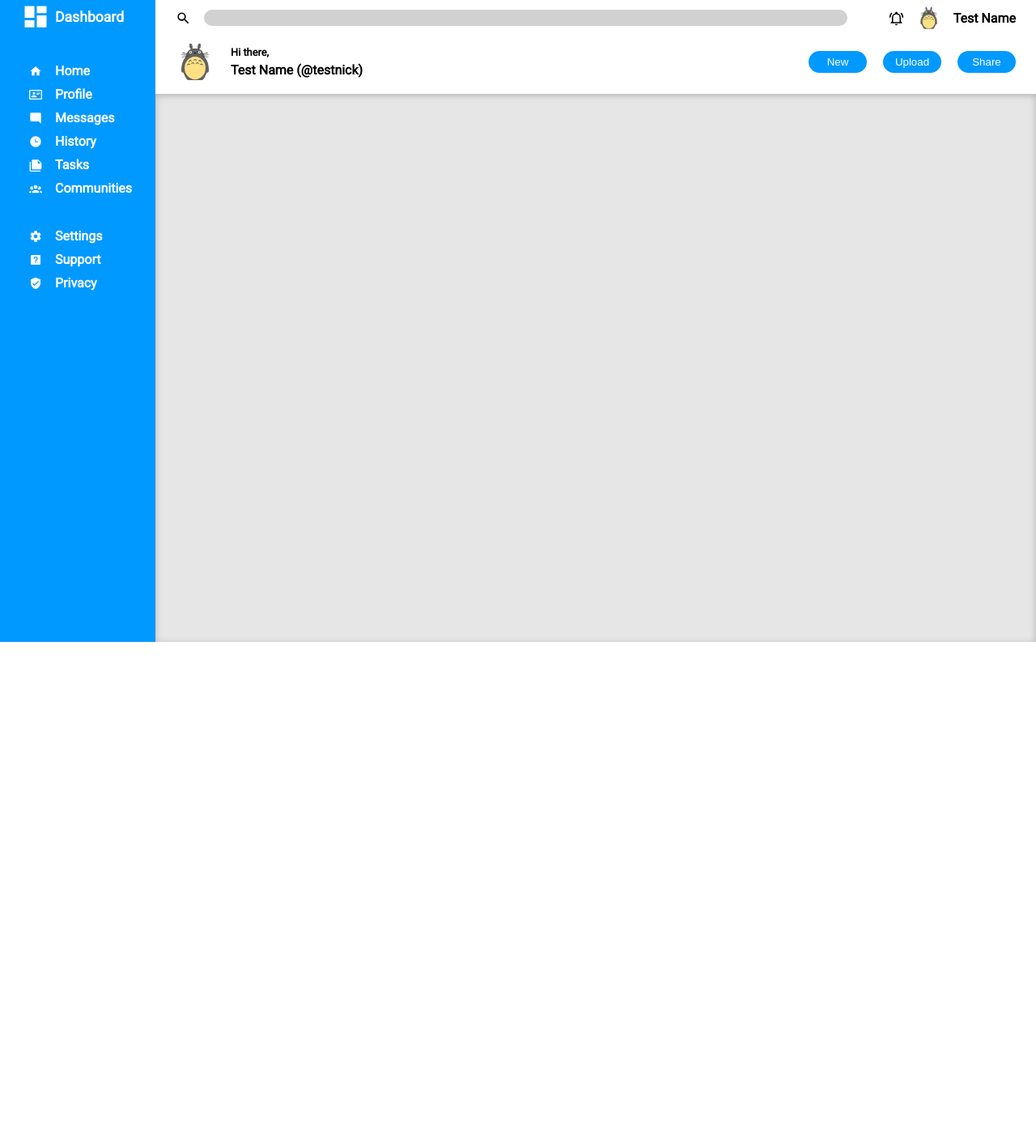
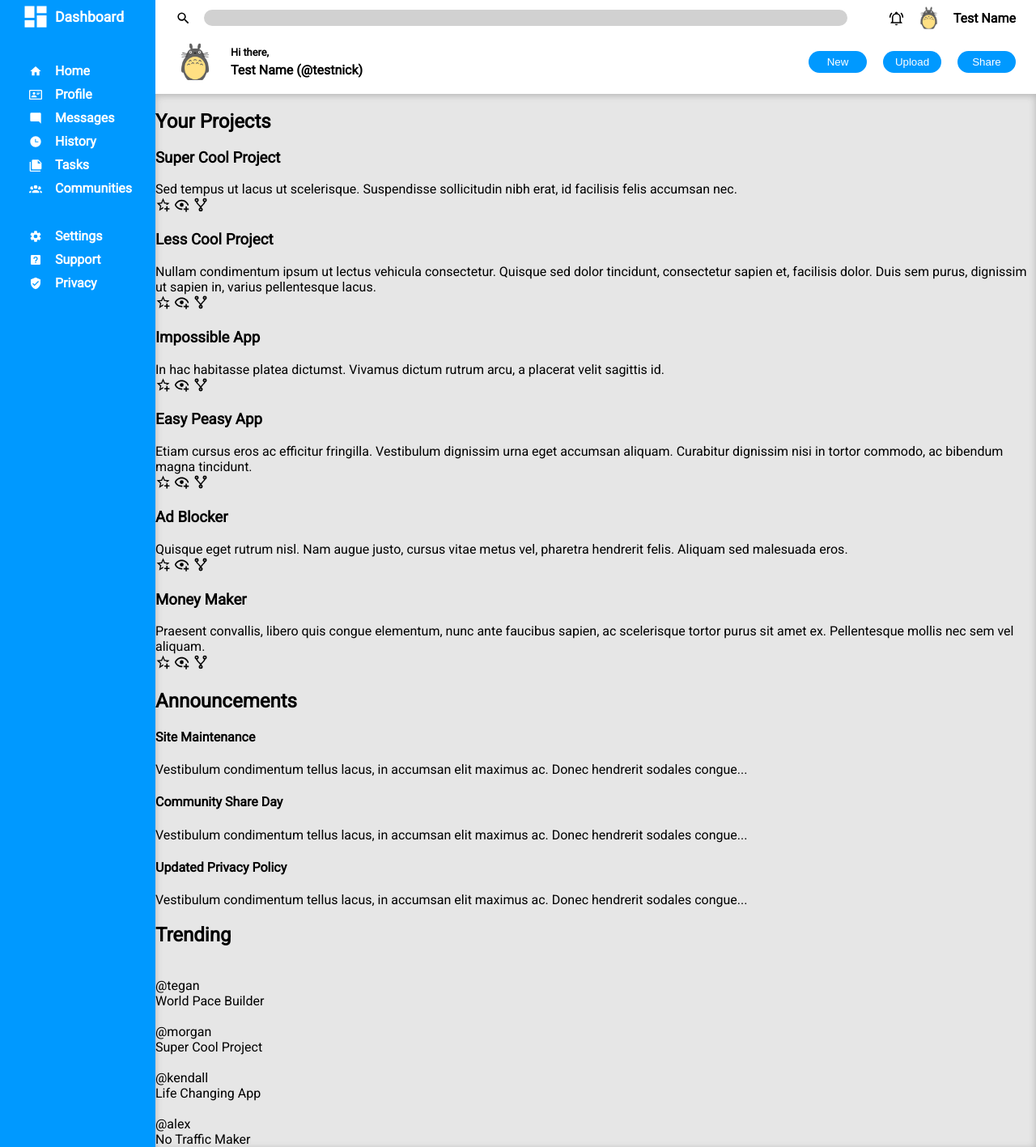
Before and after one commit to raidelo/dashboard-top, a plain HTML site: page index.html in a window 1280 px wide. Shown: the part 7-1424 px from the top of the page at 81% size. Before the commit the page ends 800 px from the top, so only its background shows below. Drawn offline with Linux system fonts and the light colour scheme.

Commit message:
feat: add content to main

```diff
--- a/index.html
+++ b/index.html
@@ -77,6 +77,158 @@
       </div>
     </header>
 
-    <main></main>
+    <main>
+      <section id="projects">
+        <h2>Your Projects</h2>
+        <div class="cards">
+          <div class="card">
+            <div class="card-body">
+              <h3>Super Cool Project</h3>
+              <p>
+                Sed tempus ut lacus ut scelerisque. Suspendisse sollicitudin
+                nibh erat, id facilisis felis accumsan nec.
+              </p>
+            </div>
+            <div class="card-actions">
+              <img src="./static/star.svg" alt="Star" class="icon" />
+              <img src="./static/eye.svg" alt="Watch" class="icon" />
+              <img src="./static/fork.svg" alt="Fork" class="icon" />
+            </div>
+          </div>
+
+          <div class="card">
+            <div class="card-body">
+              <h3>Less Cool Project</h3>
+              <p>
+                Nullam condimentum ipsum ut lectus vehicula consectetur. Quisque
+                sed dolor tincidunt, consectetur sapien et, facilisis dolor.
+                Duis sem purus, dignissim ut sapien in, varius pellentesque
+                lacus.
+              </p>
+            </div>
+            <div class="card-actions">
+              <img src="./static/star.svg" alt="Star" class="icon" />
+              <img src="./static/eye.svg" alt="Watch" class="icon" />
+              <img src="./static/fork.svg" alt="Fork" class="icon" />
+            </div>
+          </div>
+
+          <div class="card">
+            <div class="card-body">
+              <h3>Impossible App</h3>
+              <p>
+                In hac habitasse platea dictumst. Vivamus dictum rutrum arcu, a
+                placerat velit sagittis id.
+              </p>
+            </div>
+            <div class="card-actions">
+              <img src="./static/star.svg" alt="Star" class="icon" />
+              <img src="./static/eye.svg" alt="Watch" class="icon" />
+              <img src="./static/fork.svg" alt="Fork" class="icon" />
+            </div>
+          </div>
+
+          <div class="card">
+            <div class="card-body">
+              <h3>Easy Peasy App</h3>
+              <p>
+                Etiam cursus eros ac efficitur fringilla. Vestibulum dignissim
+                urna eget accumsan aliquam. Curabitur dignissim nisi in tortor
+                commodo, ac bibendum magna tincidunt.
+              </p>
+            </div>
+            <div class="card-actions">
+              <img src="./static/star.svg" alt="Star" class="icon" />
+              <img src="./static/eye.svg" alt="Watch" class="icon" />
+              <img src="./static/fork.svg" alt="Fork" class="icon" />
+            </div>
+          </div>
+
+          <div class="card">
+            <div class="card-body">
+              <h3>Ad Blocker</h3>
+              <p>
+                Quisque eget rutrum nisl. Nam augue justo, cursus vitae metus
+                vel, pharetra hendrerit felis. Aliquam sed malesuada eros.
+              </p>
+            </div>
+            <div class="card-actions">
+              <img src="./static/star.svg" alt="Star" class="icon" />
+              <img src="./static/eye.svg" alt="Watch" class="icon" />
+              <img src="./static/fork.svg" alt="Fork" class="icon" />
+            </div>
+          </div>
+
+          <div class="card">
+            <div class="card-body">
+              <h3>Money Maker</h3>
+              <p>
+                Praesent convallis, libero quis congue elementum, nunc ante
+                faucibus sapien, ac scelerisque tortor purus sit amet ex.
+                Pellentesque mollis nec sem vel aliquam.
+              </p>
+            </div>
+            <div class="card-actions">
+              <img src="./static/star.svg" alt="Star" class="icon" />
+              <img src="./static/eye.svg" alt="Watch" class="icon" />
+              <img src="./static/fork.svg" alt="Fork" class="icon" />
+            </div>
+          </div>
+        </div>
+      </section>
+
+      <section id="announcements">
+        <h2>Announcements</h3>
+        <div id="announcement-list">
+          <div class="announcement">
+            <h4>Site Maintenance</h4>
+            <p>
+              Vestibulum condimentum tellus lacus, in accumsan elit maximus ac.
+              Donec hendrerit sodales congue...
+            </p>
+          </div>
+          <div class="announcement">
+            <h4>Community Share Day</h4>
+            <p>
+              Vestibulum condimentum tellus lacus, in accumsan elit maximus ac.
+              Donec hendrerit sodales congue...
+            </p>
+          </div>
+          <div class="announcement">
+            <h4>Updated Privacy Policy</h4>
+            <p>
+              Vestibulum condimentum tellus lacus, in accumsan elit maximus ac.
+              Donec hendrerit sodales congue...
+            </p>
+          </div>
+        </div>
+      </section>
+
+      <section id="trending">
+        <h2>Trending</h3>
+        <div id="trending-list">
+          <div class="profile">
+            <img src="" alt="" />
+            <p>@tegan</p>
+            <p>World Pace Builder</p>
+          </div>
+          <div class="profile">
+            <img src="" alt="" />
+            <p>@morgan</p>
+            <p>Super Cool Project</p>
+          </div>
+          <div class="profile">
+            <img src="" alt="" />
+            <p>@kendall</p>
+            <p>Life Changing App</p>
+          </div>
+          <div class="profile">
+            <img src="" alt="" />
+            <p>@alex</p>
+            <p>No Traffic Maker</p>
+          </div>
+        </div>
+      </section>
+    </main>
   </body>
 </html>
```
Also changed, not shown: static/eye.svg (added), static/fork.svg (added), static/star.svg (added).
